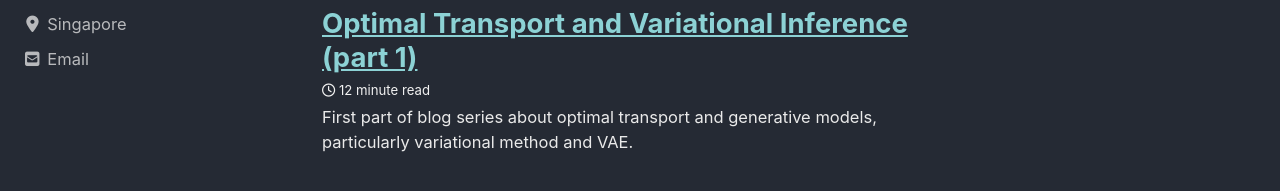
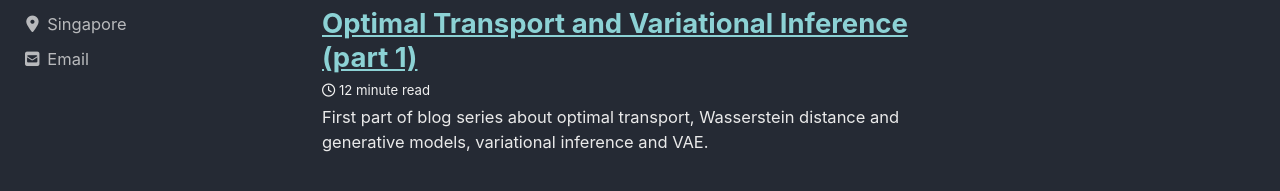
Before and after one commit to hqng/hqng.github.io, a Jekyll site: the page built from index.html, in a window 1280 px wide and 900 px high. Shown: the part 188-379 px from the top of the window. Built offline with Jekyll 4.4.1, drawn with Linux system fonts in a browser that asks for light colours; cached includes are drawn as plain includes; nearby versions of some CDN libraries; the list of posts is cut into pages by our own code.

Commit message:
resize and align image

```diff
--- a/_posts/2019-08-12-OTandInference-p1.md
+++ b/_posts/2019-08-12-OTandInference-p1.md
@@ -8,7 +8,7 @@ toc: true
 tags:
   - VAE
   - OT
-excerpt: "First part of blog series about optimal transport and generative models, particularly variational method and VAE."
+excerpt: "First part of blog series about optimal transport, Wasserstein distance and generative models, variational inference and VAE."
 ---
 
 Recent research in generative models have borrowed ideas from classic probabilistic frameworks. Such a model is VAE, an improvement of variational inference. Similar to VI, VAE's objective is to minimize the KL divergence between parameterized posterior and true posterior with respect to a variational family. Alternatively, a number of works attempt to enhance feature-learning and data-generating power of VAE by using different probability divergences. Among these approaches, Wasserstein distance brought from Optimal Transport (OT) is particularly promising. This article will survey several VI models that utilize Wasserstein distance. <br>
@@ -223,9 +223,10 @@ Since $q(z_j)$ and $q(z_i)$ are independent for any $j \neq i, \: i, j \in \{1,
 
 Various VI models are not feasible for big datasets, for instance, MFVI's updating rule ($\ref{eq1.15}$) is exhausted for huge number of observations since it must process every single data point. Different from these approaches, SVI employs stochastic optimization for efficiently optimizing its objective under big data circumstance.
 <br>
+<div style="text-align: center">
 <figure>
-  <img src="{{ '/assets/otvi/SVI.jpg' | relative_url }}" alt="SVI" style="width:20%">
-</figure>
+  <img src="{{ '/assets/otvi/SVI.jpg' | relative_url }}" alt="SVI" style="width:30%">
+</figure></div>
 <a name="Fig1.1"></a> <sub>*Fig1.1:* Graphical model of SVI: observations $x_i$, local underlying variables $z_i$s, global latent variable $\mathbf{y}$, local variational parameter $\theta_i$, global variational parameter $\boldsymbol{\phi}$, hyper-parameter $\alpha$. Dashed line indicate variational approximation.</sub>
 <br>
 <br>
```
